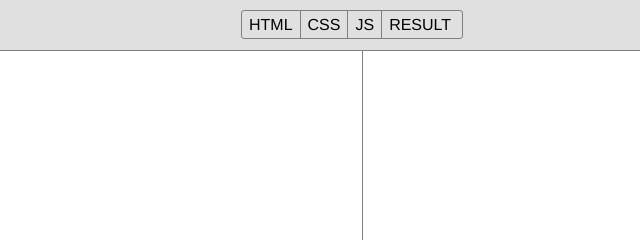
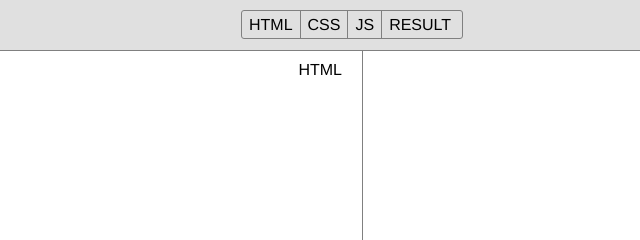
Before and after one commit to BartekMy/CodePlayer, a plain HTML site: page index.html in a window 1280 px wide. Shown: the top 240 px of the page, 288-928 px from the left. Drawn offline with Linux system fonts and the light colour scheme.

Commit message:
added label for the first container with basic styles

```diff
--- a/index.html
+++ b/index.html
@@ -26,6 +26,7 @@
                 </div>
                 <div class="clear"></div>
                 <div class="codeContainer" id="htmlContainer">
+                    <div class="codeLabel">HTML</div>
                     <textarea>Example code</textarea>
                 </div>
             </div>
--- a/main.css
+++ b/main.css
@@ -50,10 +50,10 @@ body {
 }
 
 .codeContainer {
-    background-color: aliceblue;
     height: 100%;
     width: 50%;
     float: left;
+    position: relative;
 }
 
 .codeContainer textarea {
@@ -65,3 +65,9 @@ body {
     font-size: 90%;
     padding: 5px;
 }
+
+.codeLabel {
+    position: absolute;
+    right: 10px;
+    top: 10px;
+}
```
